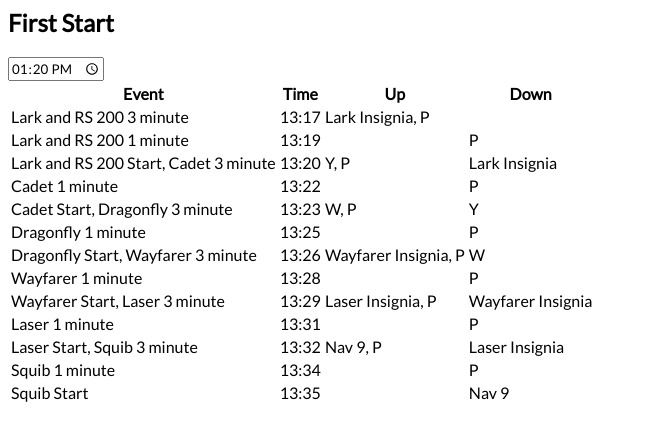
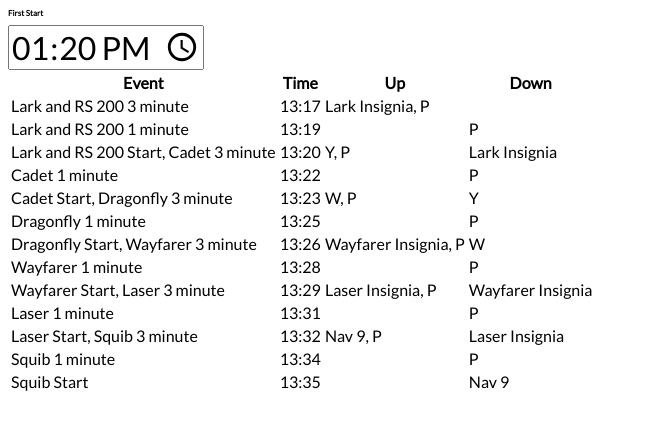
Before and after one commit to harrypynn/wsc-startsequence, a plain HTML site: page index.html in a window 1280 px wide. Shown: the whole page, without its empty margins (0-647 px from the left). Drawn offline with nearby package versions, Linux system fonts and the light colour scheme.

Commit message:
resize title and input

```diff
--- a/startsequence.css
+++ b/startsequence.css
@@ -7,3 +7,9 @@ th {
 tr {
     margin: 3px;
 }
+h2 {
+    font-size: 0.5rem;
+}
+input {
+    font-size: 2rem;
+}
```
